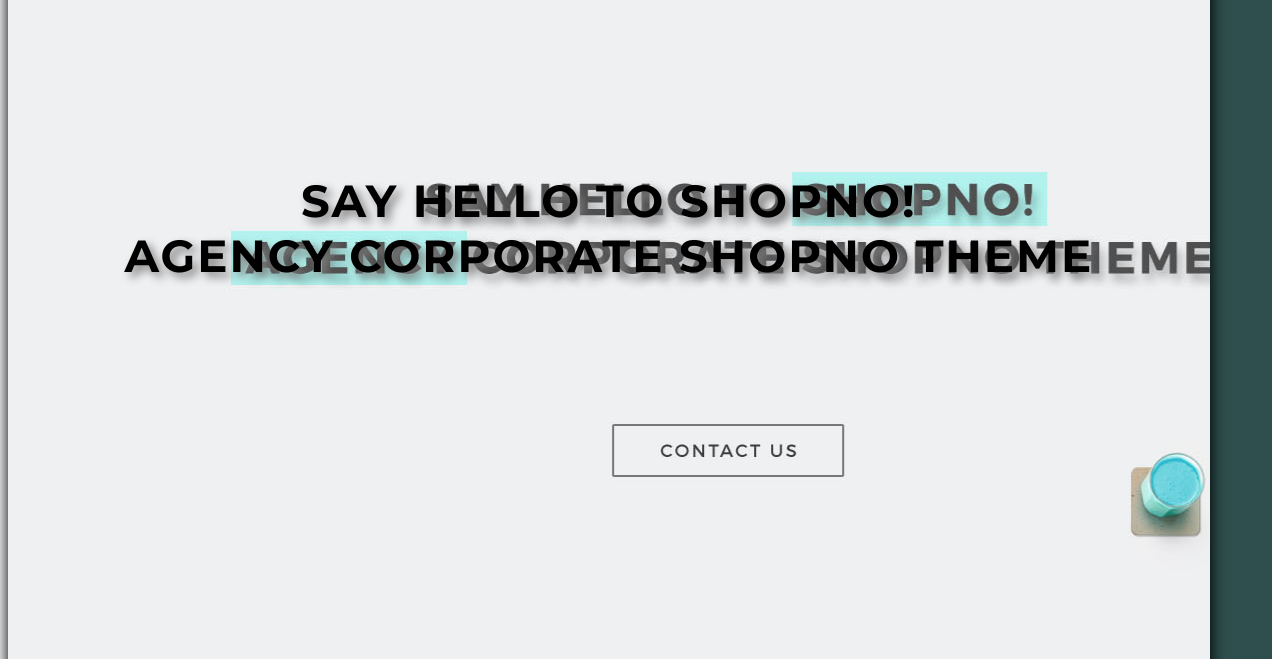
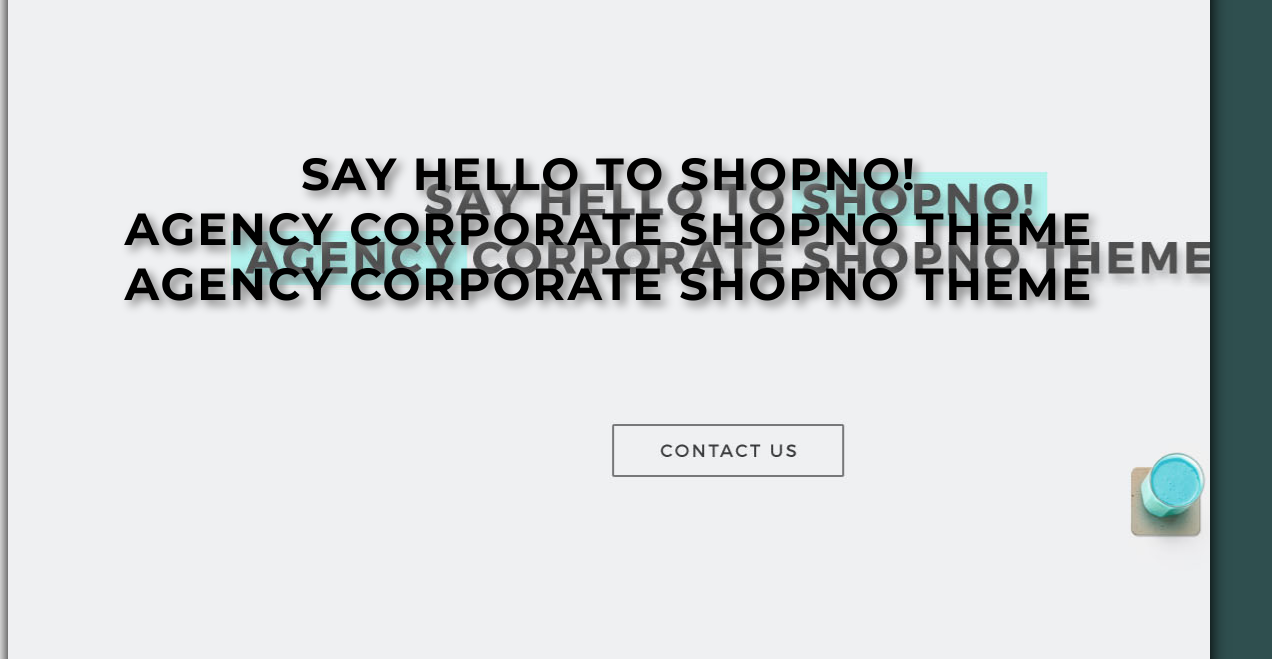
Before and after one commit to Alekskarb/DEV_test, a website: page index.html in a window 1280 px wide. Shown: the part 141-800 px from the top of the page. Drawn offline with Linux system fonts and the light colour scheme; files whose address does not match are found by name.

Commit message:
gh-pages

```diff
--- a/css/style.css
+++ b/css/style.css
@@ -7,13 +7,11 @@
 
 .app {
 	justify-content: center;
-	/*flex-direction: column;*/
 	width: 1440px;
 	height: 5335px;
 	background-image: url('../img/part1.jpg');
-	/*background-size: cover;*/
+	/*background-color: white;*/
 	box-shadow: 0 0 15px 1px black;
-	/*z-index: -1;*/
 }
 .app_greeting {
 	width: 100%;
--- a/index.html
+++ b/index.html
@@ -19,6 +19,7 @@
            <div class="app_greeting_text">
                <div>SAY HELLO TO SHOPNO!</div><br>
                <div>AGENCY CORPORATE SHOPNO THEME</div>
+               <div>AGENCY CORPORATE SHOPNO THEME</div>
            </div>
         </div>
         <div class="app_works"></div>
--- /dev/null
+++ b/package.json
@@ -0,0 +1,5 @@
+{
+  "dependencies": {
+    "gh-pages": "^3.0.0"
+  }
+}
```
Also changed, not shown: 1 other file.
